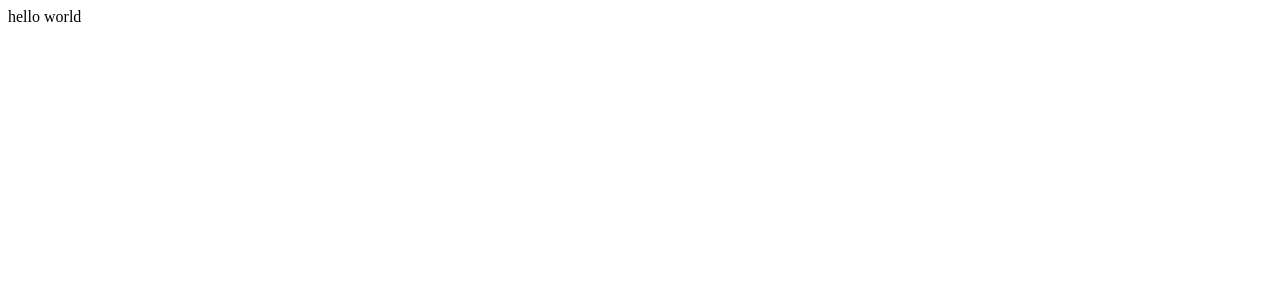
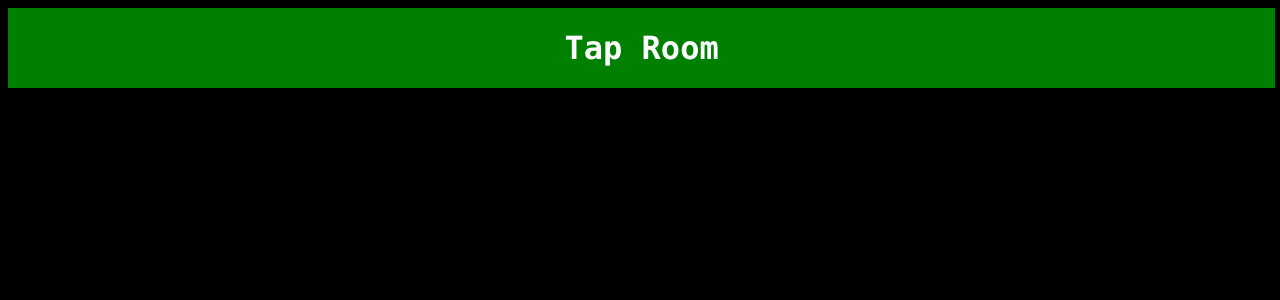
Before and after one commit to chynnalew/tap-room, a React (Create React App) app: page / in a window 1280 px wide. Shown: the top 300 px of the page. Built offline with nearby package versions, Linux system fonts and the light colour scheme.

Commit message:
add header

```diff
--- a/package.json
+++ b/package.json
@@ -6,6 +6,7 @@
     "@testing-library/jest-dom": "^5.15.0",
     "@testing-library/react": "^11.2.7",
     "@testing-library/user-event": "^12.8.3",
+    "bootstrap": "^5.1.3",
     "react": "^17.0.2",
     "react-dom": "^17.0.2",
     "react-scripts": "4.0.3",
--- a/src/components/App.js
+++ b/src/components/App.js
@@ -1,6 +1,12 @@
+import React from 'react';
+import Header from './Header';
+
+
 function App() {
   return (
-    'hello world'
+    <React.Fragment>
+      <Header />
+    </React.Fragment>
   );
 }
 
--- /dev/null
+++ b/src/components/Header.js
@@ -0,0 +1,21 @@
+import React from 'react';
+
+function Header() {
+
+  const headerStyle = {
+    width: '99%',
+    height: '80px',
+    fontFamily: 'Monaco',
+    backgroundColor: 'green',
+    position: 'fixed',
+    textAlign: 'center'
+  }
+
+  return (
+    <div style={headerStyle}>
+      <h1>Tap Room</h1>
+    </div>
+  )
+}
+
+export default Header;
--- /dev/null
+++ b/src/css/index.css
@@ -0,0 +1,4 @@
+body {
+  background-color: black;
+  color: white;
+}
--- a/src/index.js
+++ b/src/index.js
@@ -1,7 +1,7 @@
 import React from 'react';
 import ReactDOM from 'react-dom';
 import App from './components/App';
-import reportWebVitals from './reportWebVitals';
+import './css/index.css';
 
 ReactDOM.render(
   <React.StrictMode>
@@ -9,5 +9,3 @@ ReactDOM.render(
   </React.StrictMode>,
   document.getElementById('root')
 );
-
-reportWebVitals();
--- a/src/reportWebVitals.js
+++ /dev/null
@@ -1,13 +0,0 @@
-const reportWebVitals = onPerfEntry => {
-  if (onPerfEntry && onPerfEntry instanceof Function) {
-    import('web-vitals').then(({ getCLS, getFID, getFCP, getLCP, getTTFB }) => {
-      getCLS(onPerfEntry);
-      getFID(onPerfEntry);
-      getFCP(onPerfEntry);
-      getLCP(onPerfEntry);
-      getTTFB(onPerfEntry);
-    });
-  }
-};
-
-export default reportWebVitals;
```
Also changed, not shown: 1 other file (tests, documents, lock files or other folders).
